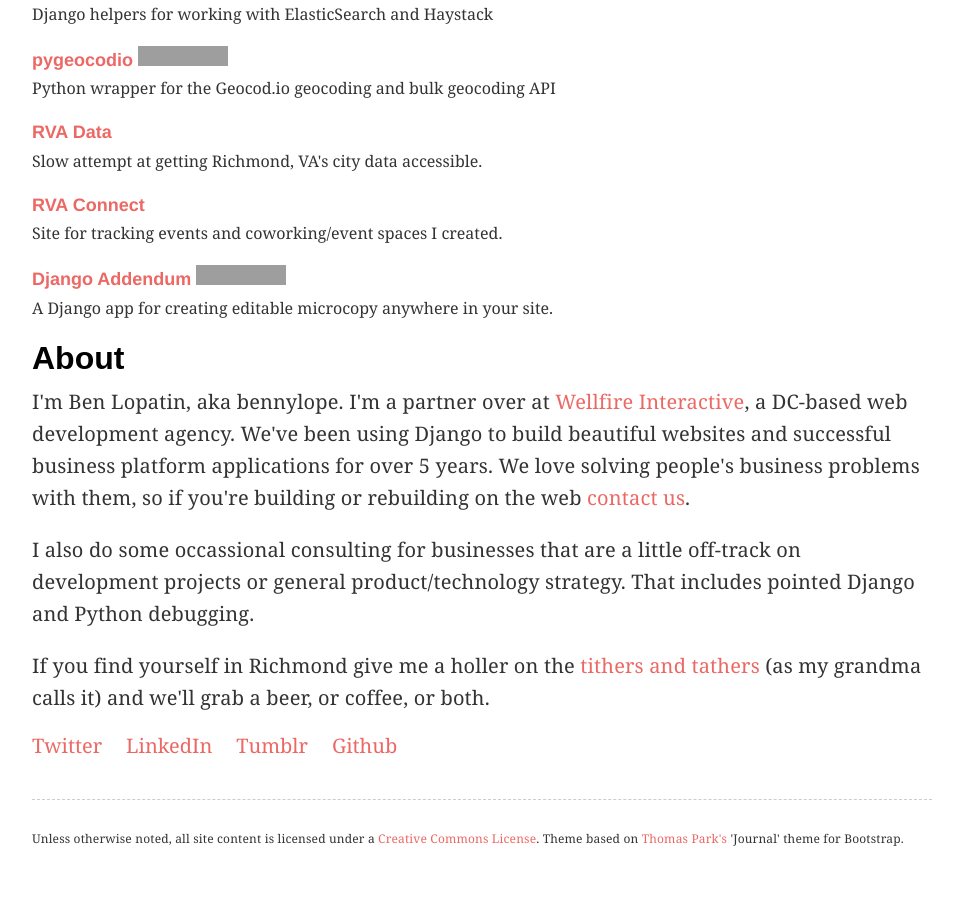
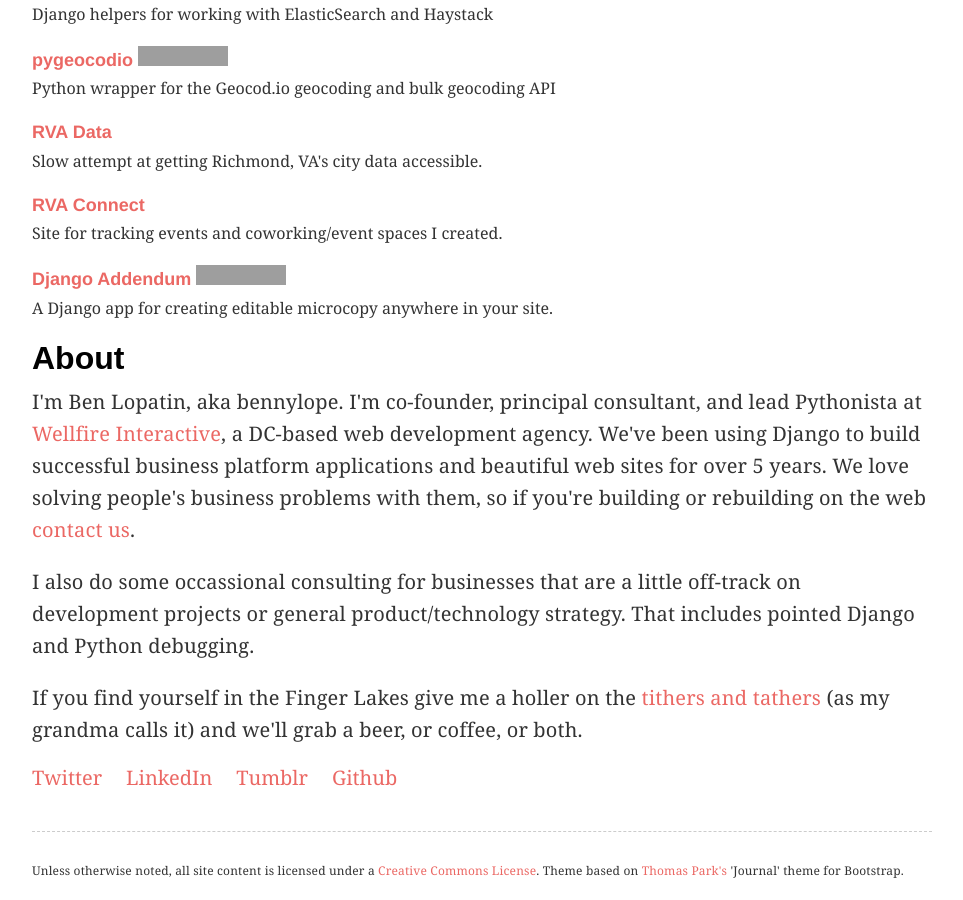
Before and after one commit to bennylope/bennylope.github.com, a Jekyll site: the page built from index.html, in a window 1280 px wide and 900 px high, scrolled down 1029 px. Shown: the whole window, without its empty margins (158-1121 px from the left). Built offline with Jekyll 4.4.1, drawn with Linux system fonts in a browser that asks for light colours; some web fonts are replaced; the list of posts is cut into pages by our own code; comment, search, counter and statistics services are not loaded; before the commit the page ends 1897 px from its top, so only the background shows below that; grey boxes are pictures that could not be loaded.

Commit message:
Update about, catch up with me geographically

```diff
--- a/index.html
+++ b/index.html
@@ -47,15 +47,15 @@
 
     <section class="about">
     <h2>About</h2>
-    <p>I'm Ben Lopatin, aka bennylope. I'm a partner over at <a href="http://wellfireinteractive.com">Wellfire Interactive</a>,
+    <p>I'm Ben Lopatin, aka bennylope. I'm co-founder, principal consultant, and lead Pythonista at <a href="https://wellfire.co">Wellfire Interactive</a>,
     a DC-based web development agency. We've been using Django to build
-    beautiful websites and successful business platform applications for over 5 years.
+    successful business platform applications and beautiful web sites for over 5 years.
     We love solving people's business problems with them, so if you're building or rebuilding on the web
     <a href="http://wellfireinteractive.com/contact/">contact us</a>.</p>
     <p>I also do some occassional consulting for businesses that are a little off-track
     on development projects or general product/technology strategy. That includes
     pointed Django and Python debugging.</p>
-    <p>If you find yourself in Richmond give me a holler on the
+    <p>If you find yourself in the Finger Lakes give me a holler on the
     <a href="https://twitter.com/bennylope">tithers and tathers</a> (as my grandma calls it) and we'll
     grab a beer, or coffee, or both.</p>
     </section>
```
